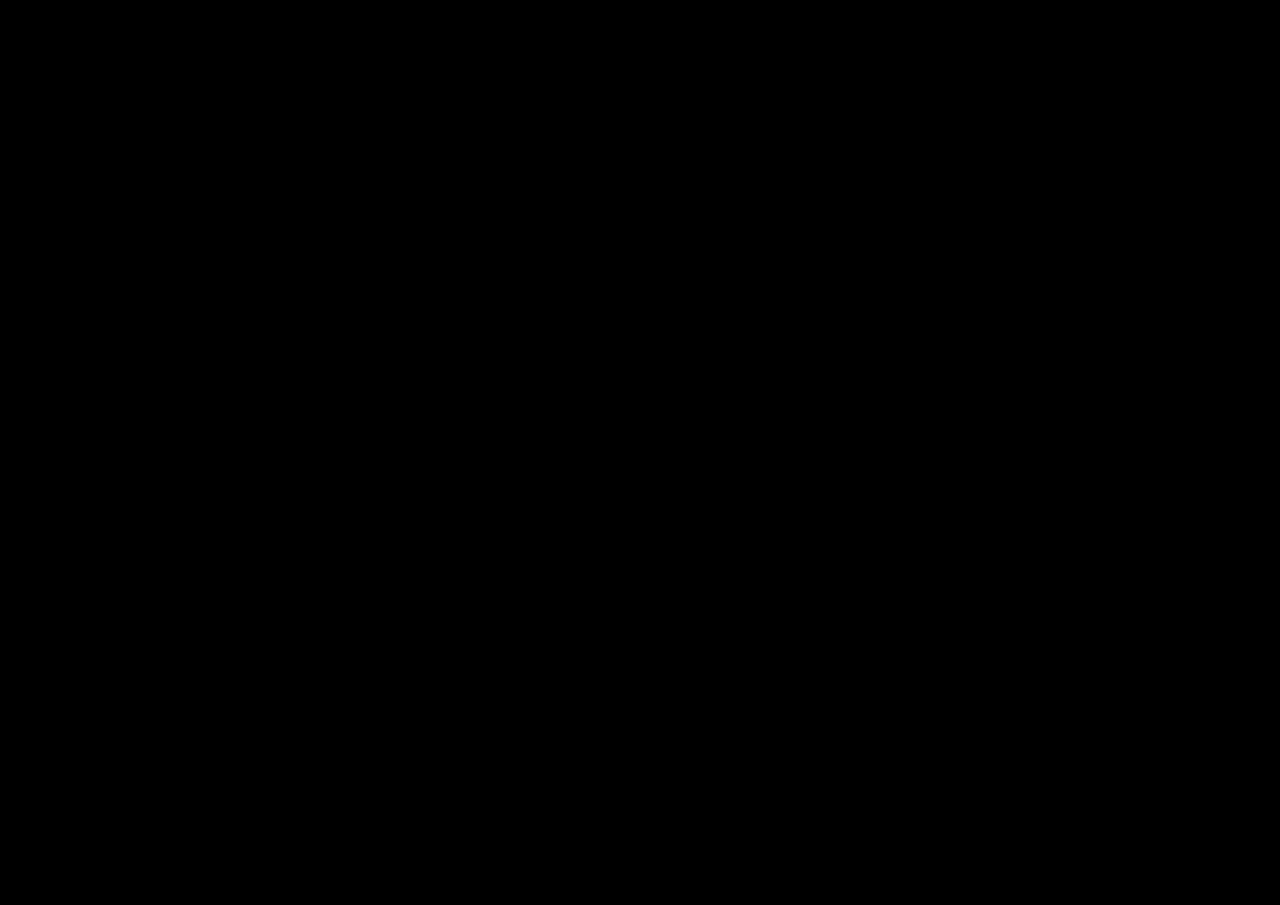
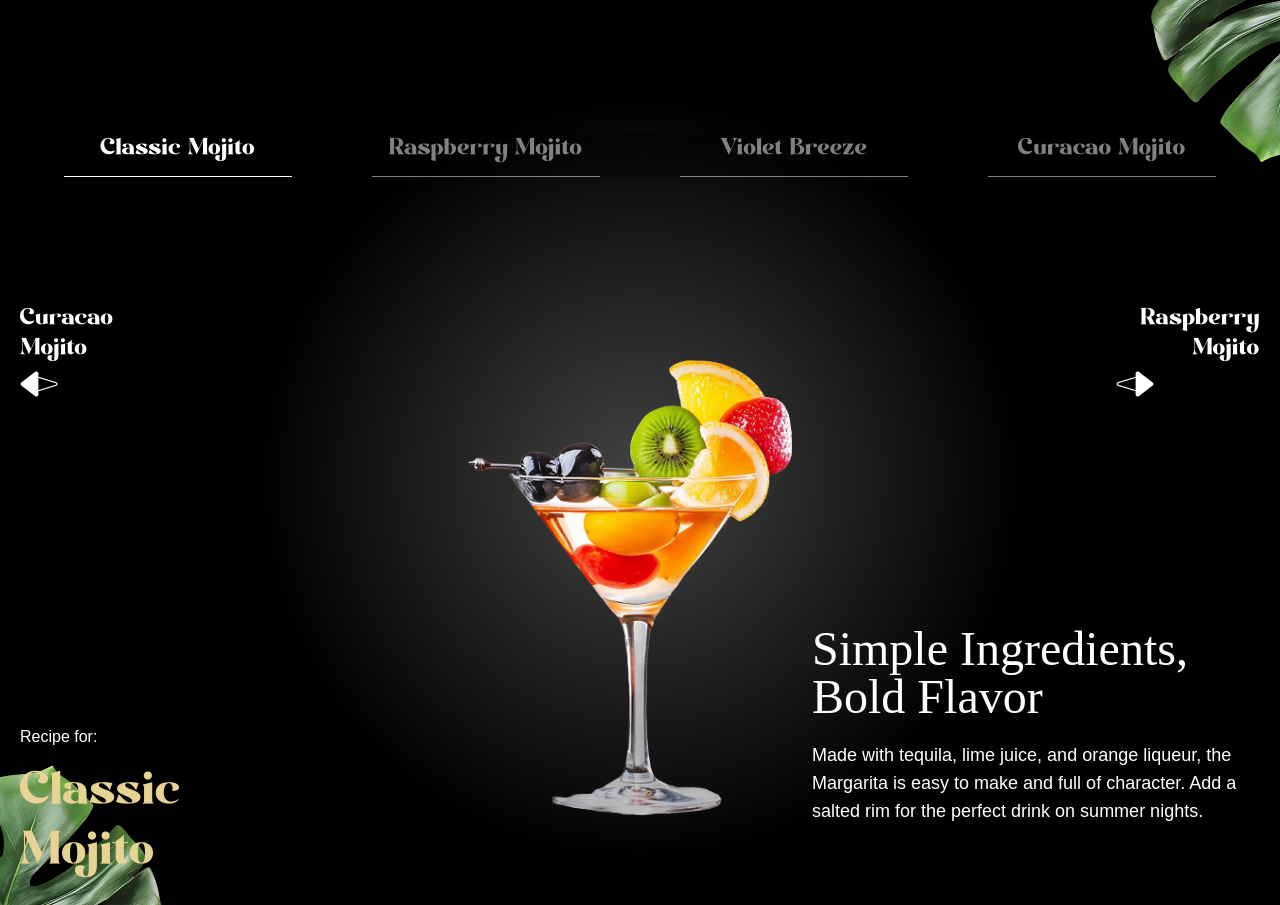
Before and after one commit to imbetter1771-debug/cocktail-gasp, a React (Vite) app: page / in a window 1280 px wide. Shown: the part 4120-5025 px from the top of the page. Before the commit the page ends 4012 px from the top, so only its background shows below. Built offline with nearby package versions, Linux system fonts and the light colour scheme; a web font is replaced by a local one.

Commit message:
section: menu without gasp

```diff
--- a/shared/data/index.js
+++ b/shared/data/index.js
@@ -134,7 +134,7 @@
     },
 ];
 
-const sliderLists = [
+const allCocktails = [
     {
         id: 1,
         name: "Classic Mojito",
@@ -179,5 +179,5 @@
     openingHours,
     storeInfo,
     socials,
-    sliderLists,
+    allCocktails,
 };
--- a/src/App.jsx
+++ b/src/App.jsx
@@ -6,6 +6,7 @@
 import Cocktails from "./components/Cocktails.jsx";
 import About from "./components/About.jsx";
 import Art from "./components/Art.jsx";
+import Menu from "./components/Menu.jsx";
 
 gsap.registerPlugin(ScrollTrigger, SplitText);
 
@@ -17,6 +18,7 @@
             <Cocktails/>
             <About/>
             <Art/>
+            <Menu/>
         </main>
     );
 };
--- /dev/null
+++ b/src/components/Menu.jsx
@@ -0,0 +1,80 @@
+'use client'
+
+import React, {useRef, useState} from 'react';
+import {allCocktails} from "../../shared/data/index.js";
+
+const Menu = () => {
+    const contentRef = useRef(null);
+
+    const [currentIndex, setCurrentIndex] = useState(0);
+
+    const totalCocktails = allCocktails.length;
+
+    const goToSlide = (index) => {
+        const newIndex = (index + totalCocktails) % totalCocktails;
+        setCurrentIndex(newIndex);
+    }
+    const getCocktailAt = (indexOffset) => {
+        const index = (currentIndex + indexOffset + totalCocktails) % totalCocktails;
+        return allCocktails[index];
+    }
+
+    const currentCocktail = getCocktailAt(0);
+    const prevCocktail = getCocktailAt(-1);
+    const nextCocktail = getCocktailAt(1);
+
+    return (
+        <section id="menu" aria-labelledby="menu-heading">
+            <img src="/images/slider-left-leaf.png" alt="left-leaf" id="m-left-leaf"/>
+            <img src="/images/slider-right-leaf.png" alt="right-leaf" id="m-right-leaf"/>
+
+            <h2 id="menu-heading" className="sr-only">
+                Cocktail Menu
+            </h2>
+
+            <nav className="cocktail-tabs" aria-label="Cocktail Navigation">
+                {allCocktails.map((cocktail, index) => {
+                    const isActive = index === currentIndex;
+                    return (
+                        <button key={cocktail.id}
+                                className={`${isActive ? 'text-white border-white' : 'text-white/50 border-white/50'}`}
+                                onClick={() => goToSlide(index)}>
+                            {cocktail.name}
+                        </button>
+                    )
+                })}
+            </nav>
+
+            <div className="content">
+                <div className="arrows">
+                    <button className="text-left" onClick={() => goToSlide(currentIndex - 1)}>
+                        {/* FIXED: Access name property */}
+                        <span>{prevCocktail?.name}</span>
+                        <img src="/images/right-arrow.png" alt="right-arrow" aria-hidden="true"/>
+                    </button>
+                    <button className="text-right" onClick={() => goToSlide(currentIndex + 1)}>
+                        {/* FIXED: Access name property */}
+                        <span>{nextCocktail?.name}</span>
+                        <img src="/images/left-arrow.png" alt="left-arrow" aria-hidden="true"/>
+                    </button>
+                </div>
+
+                <div className="cocktail">
+                    <img src={currentCocktail?.image} className="object-contain" alt={currentCocktail?.name}/>
+                </div>
+                <div className="recipe">
+                    <div ref={contentRef} className="info">
+                        <p>Recipe for:</p>
+                        <p id="title">{currentCocktail?.name}</p>
+                    </div>
+                    <div className="details">
+                        <h2>{currentCocktail.title}</h2>
+                        <p>{currentCocktail.description}</p>
+                    </div>
+                </div>
+            </div>
+        </section>
+    );
+};
+
+export default Menu;
```
